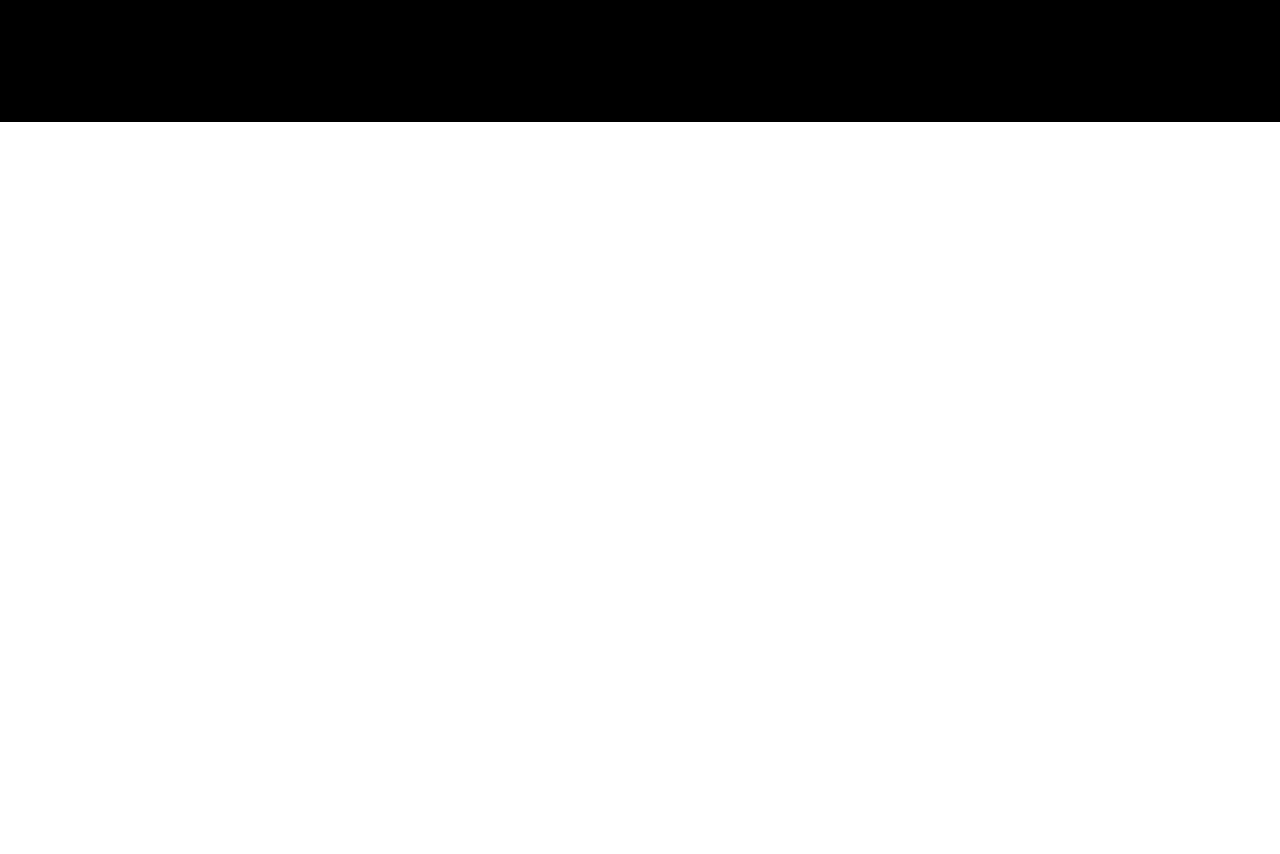
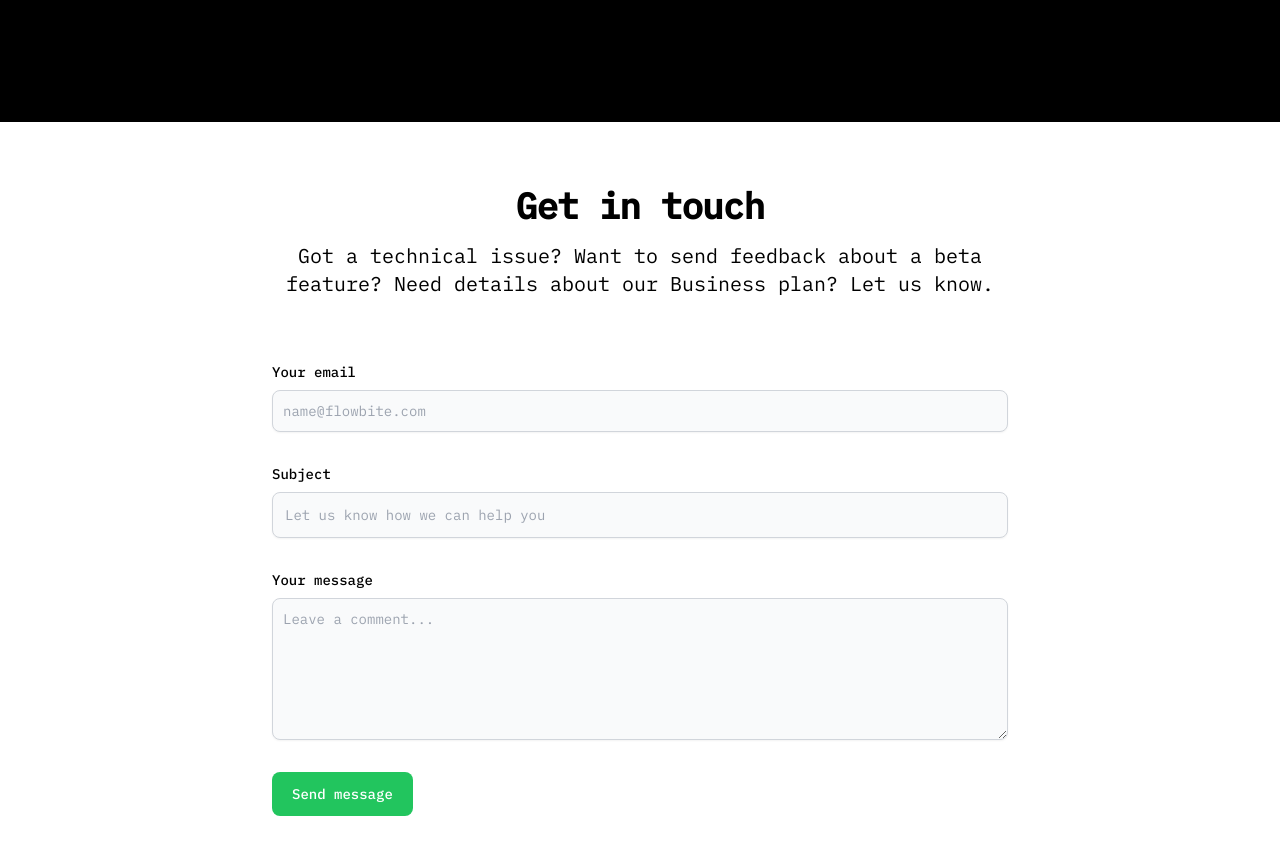
Before and after one commit to Amad-Ahmed/personal-portfolio, a React (Vite) app in the folder amad-portfolio/: page / in a window 1280 px wide. Shown: the part 5680-6534 px from the top of the page. Before the commit the page ends 5802 px from the top, so only its background shows below. Built offline with nearby package versions, Linux system fonts and the light colour scheme.

Commit message:
Get in Touch section

```diff
--- a/amad-portfolio/src/App.jsx
+++ b/amad-portfolio/src/App.jsx
@@ -4,6 +4,7 @@
 import Home from "./components/home/home";
 import Skills from "./components/skills/skills";
 import Projects from "./components/projects/projects";
+import Touch from "./components/touch/touch";
 
 function App() {
   return (
@@ -13,6 +14,7 @@
         <Home />
         <Skills />
         <Projects />
+        <Touch />
       </div>
     </>
   );
--- a/amad-portfolio/src/components/home/home.jsx
+++ b/amad-portfolio/src/components/home/home.jsx
@@ -34,7 +34,7 @@
       <div className="text-white text-2xl text-left mt-3 ml-80 font-signature">
         Worked with
       </div>
-      <div className="flex mt-5 ml-44 font-signature justify-evenly pb-5">
+      <div className="flex mt-5 ml-44 font-signature justify-evenly pb-5 ">
         <div className="bg-black w-40 h-14 items-center flex justify-center  rounded-lg border-solid border-slate-300 border-2 px-2 text-slate-300 ">
           AIME
         </div>
--- /dev/null
+++ b/amad-portfolio/src/components/touch/touch.jsx
@@ -0,0 +1,71 @@
+import React from "react";
+
+function Touch() {
+  return (
+    <section class="bg-white dark:bg-white-900 font-signature">
+      <div class="py-8 lg:py-16 px-4 mx-auto max-w-screen-md">
+        <h2 class="mb-4 text-4xl tracking-tight font-extrabold text-center text-black dark:text-black">
+          Get in touch
+        </h2>
+        <p class="mb-8 lg:mb-16 font-light text-center text-black dark:text-black sm:text-xl">
+          Got a technical issue? Want to send feedback about a beta feature?
+          Need details about our Business plan? Let us know.
+        </p>
+        <form action="#" class="space-y-8">
+          <div>
+            <label
+              for="email"
+              class="block mb-2 text-sm font-medium text-black dark:text-black"
+            >
+              Your email
+            </label>
+            <input
+              type="email"
+              id="email"
+              class="shadow-sm bg-gray-50 border border-gray-300 text-black text-sm rounded-lg focus:ring-primary-500 focus:border-primary-500 block w-full p-2.5 dark:bg-gray-700 dark:border-gray-600 dark:placeholder-gray-400 dark:text-white dark:focus:ring-primary-500 dark:focus:border-primary-500 dark:shadow-sm-light"
+              placeholder="name@flowbite.com"
+              required
+            ></input>
+          </div>
+          <div>
+            <label
+              for="subject"
+              class="block mb-2 text-sm font-medium text-black dark:text-black"
+            >
+              Subject
+            </label>
+            <input
+              type="text"
+              id="subject"
+              class="block p-3 w-full text-sm text-black bg-gray-50 rounded-lg border border-gray-300 shadow-sm focus:ring-primary-500 focus:border-primary-500 dark:bg-gray-700 dark:border-gray-600 dark:placeholder-gray-400 dark:text-white dark:focus:ring-primary-500 dark:focus:border-primary-500 dark:shadow-sm-light"
+              placeholder="Let us know how we can help you"
+              required
+            ></input>
+          </div>
+          <div class="sm:col-span-2">
+            <label
+              for="message"
+              class="block mb-2 text-sm font-medium text-black dark:text-black"
+            >
+              Your message
+            </label>
+            <textarea
+              id="message"
+              rows="6"
+              class="block p-2.5 w-full text-sm text-gray-900 bg-gray-50 rounded-lg shadow-sm border border-gray-300 focus:ring-primary-500 focus:border-primary-500 dark:bg-gray-700 dark:border-gray-600 dark:placeholder-gray-400 dark:text-white dark:focus:ring-primary-500 dark:focus:border-primary-500"
+              placeholder="Leave a comment..."
+            ></textarea>
+          </div>
+          <button
+            type="submit"
+            class="py-3 px-5 text-sm font-medium text-center text-white rounded-lg bg-green-500 sm:w-fit hover:bg-primary-800 focus:ring-4 focus:outline-none focus:ring-primary-300 dark:bg-primary-600 dark:hover:bg-primary-700 dark:focus:ring-primary-800"
+          >
+            Send message
+          </button>
+        </form>
+      </div>
+    </section>
+  );
+}
+
+export default Touch;
```
